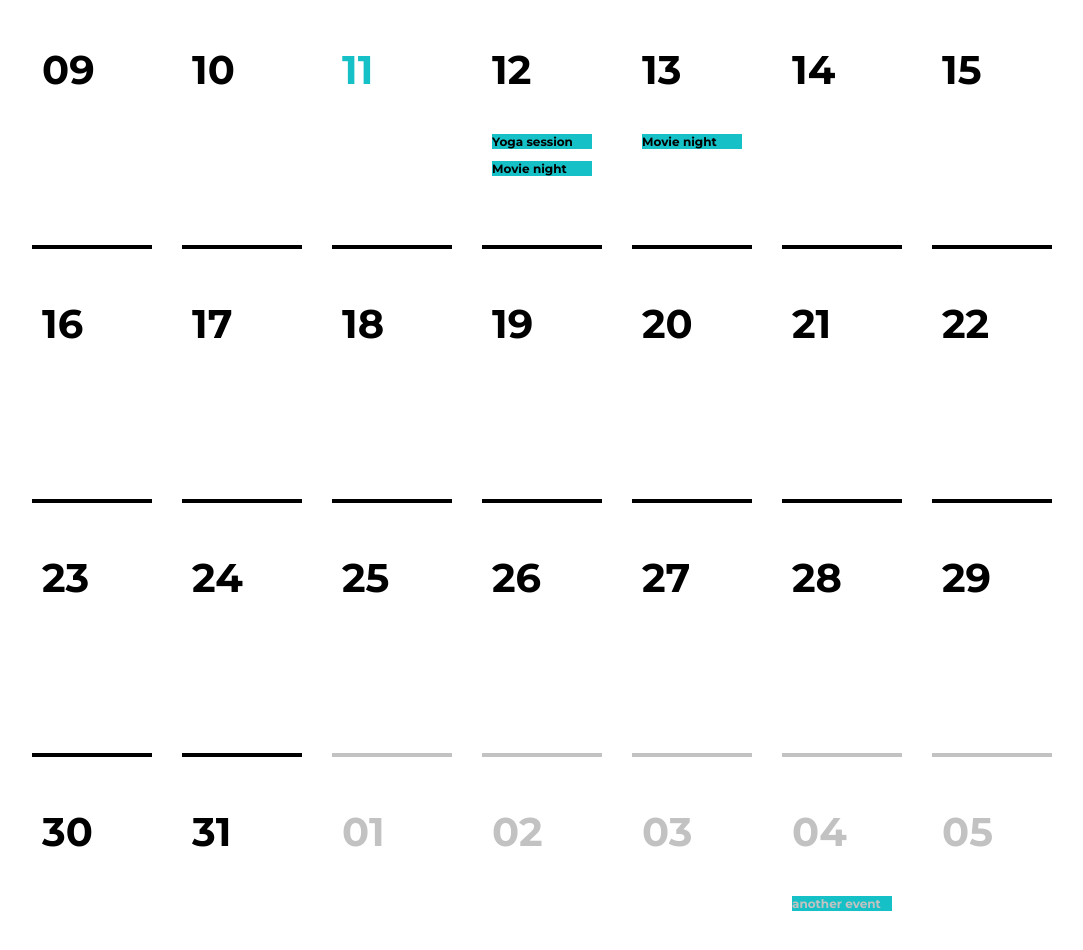
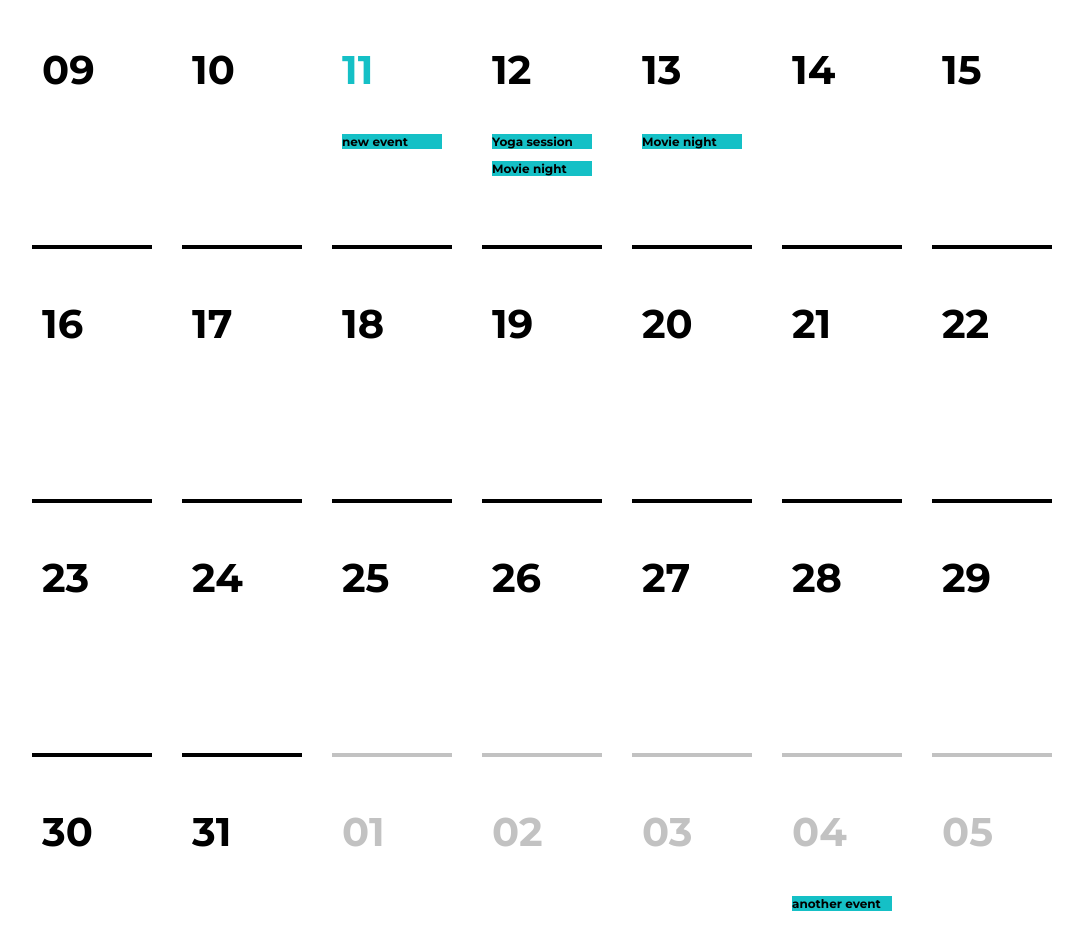
Before and after one commit to martynakr/events-calendar, a React (Vite) app: page / in a window 1280 px wide. Shown: the part 800-1750 px from the top of the page, without its empty margins (98-1181 px from the left). Built offline with nearby package versions, Linux system fonts and the light colour scheme; data requests are answered from the project's data file.

Commit message:
added event modal

```diff
--- a/db.json
+++ b/db.json
@@ -26,6 +26,17 @@
       "eventName": "another event",
       "labels": [],
       "id": 4
+    },
+    {
+      "startDate": "2023-07-11",
+      "startHour": "14:15",
+      "finishHour": "15:15",
+      "endDate": "2023-07-11",
+      "eventName": "new event",
+      "labels": [
+        "sport"
+      ],
+      "id": 5
     }
   ]
 }
--- a/src/App.tsx
+++ b/src/App.tsx
@@ -1,14 +1,17 @@
 import EventsContextProvider from "./context/EventsContext.tsx";
 import Calendar from "./containers/Calendar/Calendar.tsx";
 import ClickedDayProvider from "./context/ClickedDayProvider.tsx";
+import ClickedEventProvider from "./context/ClickedEventProvider.tsx";
 
 function App() {
     return (
-        <EventsContextProvider>
-            <ClickedDayProvider>
-                <Calendar />
-            </ClickedDayProvider>
-        </EventsContextProvider>
+        <ClickedEventProvider>
+            <EventsContextProvider>
+                <ClickedDayProvider>
+                    <Calendar />
+                </ClickedDayProvider>
+            </EventsContextProvider>
+        </ClickedEventProvider>
     );
 }
 
--- a/src/components/EventCard/EventCard.module.scss
+++ b/src/components/EventCard/EventCard.module.scss
@@ -3,6 +3,7 @@
 .EventCard {
     font-size: 12px;
     background-color: $aquablue;
+    color: black;
 
     &_MiddleDay {
         width: 150%;
--- a/src/components/EventCard/EventCard.tsx
+++ b/src/components/EventCard/EventCard.tsx
@@ -1,6 +1,10 @@
+import { useContext, useEffect } from "react";
 import styles from "./EventCard.module.scss";
+import { ClickedEventContext } from "../../context/ClickedEventProvider";
 
-const EventCard = ({ eventName, isNotFirstEventDay }: any) => {
+const EventCard = ({ event, isNotFirstEventDay }: any) => {
+    const { setShowEventModal, setClickedEvent, showEventModal } =
+        useContext(ClickedEventContext);
     // return !isNotFirstEventDay ? (
     //     <div className={styles.EventCard}>
     //         <div>
@@ -12,10 +16,20 @@ const EventCard = ({ eventName, isNotFirstEventDay }: any) => {
     //         <p></p>
     //     </div>
     // );
+
+    const handleClick = () => {
+        setShowEventModal(true);
+        setClickedEvent(event);
+        console.log("clicked");
+    };
+
+    useEffect(() => {
+        console.log("state updated");
+    }, [showEventModal]);
     return (
-        <div className={styles.EventCard}>
+        <div className={styles.EventCard} onClick={handleClick}>
             <div>
-                <p>{eventName}</p>
+                <p>{event.eventName}</p>
             </div>
         </div>
     );
--- a/src/components/Table/TableCell/TableCell.tsx
+++ b/src/components/Table/TableCell/TableCell.tsx
@@ -31,6 +31,7 @@ const TableCell = ({ dateInfo, currMonth, onClick }: ITableCellProps) => {
     }, [events, currMonth]);
 
     const today = new Date();
+
     let classes =
         currMonth === dateInfo.getMonth()
             ? `${styles.TableCell}`
@@ -42,8 +43,8 @@ const TableCell = ({ dateInfo, currMonth, onClick }: ITableCellProps) => {
     )
         classes += ` ${styles.TableCell_Today}`;
     return (
-        <td
-            className={classes}
+        <td className={classes}>
+            <div
                 onClick={() => {
                     onClick(dateInfo);
                     setClickedDay(dateInfo);
@@ -54,6 +55,7 @@ const TableCell = ({ dateInfo, currMonth, onClick }: ITableCellProps) => {
                         ? "0" + dateInfo.getDate()
                         : dateInfo.getDate()}
                 </p>
+            </div>
             {eventsForDay.length > 0 &&
                 eventsForDay.map((ev: any) => {
                     // const duartion =
@@ -64,7 +66,7 @@ const TableCell = ({ dateInfo, currMonth, onClick }: ITableCellProps) => {
                     // console.log(duartion, "duration", ev.name);
                     return (
                         <EventCard
-                            eventName={ev.eventName}
+                            event={ev}
                             key={ev.id}
                             isNotFirstEventDay={isNotFirstEventDay(
                                 dateInfo,
--- a/src/containers/Calendar/Calendar.tsx
+++ b/src/containers/Calendar/Calendar.tsx
@@ -23,6 +23,7 @@ import Modal from "../../components/Modal/Modal";
 import Select from "../../components/Form/Select/Select";
 import Input from "../../components/Form/Input/Input";
 import { ClickedDayContext } from "../../context/ClickedDayProvider";
+import { ClickedEventContext } from "../../context/ClickedEventProvider";
 
 export interface IEvent {
     startDate: string;
@@ -36,7 +37,6 @@ export interface IEvent {
 const Calendar = () => {
     const [today, setToday] = useState<Date>(new Date());
     const [showModal, setShowModal] = useState<boolean>(false);
-    // const { updatedEvents, setUpdatedEvents } = useContext(EventsContext);
     const { clickedDay } = useContext(ClickedDayContext);
     // one state for all 3?
     const [currentMonthDays, setCurrentMonthDays] = useState<Date[][] | null>(
@@ -44,6 +44,10 @@ const Calendar = () => {
     );
     const [displayedMonth, setDisplayedMonth] = useState<number>(0);
     const [displayedYear, setDisplayedYear] = useState<number>(0);
+    const { setEvents, updatedEvents, setUpdatedEvents } =
+        useContext(EventsContext);
+    const { setClickedEvent, clickedEvent, setShowEventModal, showEventModal } =
+        useContext(ClickedEventContext);
 
     const defaults = {
         startDate: convertToInputString(clickedDay),
@@ -64,8 +68,7 @@ const Calendar = () => {
         eventName: "",
         labels: [],
     };
-    const { setEvents, updatedEvents, setUpdatedEvents } =
-        useContext(EventsContext);
+
     const methods = useForm({
         defaultValues: defaults,
     });
@@ -147,6 +150,9 @@ const Calendar = () => {
     };
     return (
         <div className={styles.Calendar}>
+            <Modal show={showEventModal} setShow={setShowEventModal}>
+                {clickedEvent && <h3>{clickedEvent.eventName}</h3>}
+            </Modal>
             <Modal show={showModal} setShow={setShowModal}>
                 <h2>Create a new event</h2>
                 <FormProvider {...methods}>
--- /dev/null
+++ b/src/context/ClickedEventProvider.tsx
@@ -0,0 +1,40 @@
+import { ReactNode, createContext, useState } from "react";
+import { IEvent } from "../containers/Calendar/Calendar";
+
+interface ClickedEventContextProps {
+    readonly showEventModal: boolean;
+    readonly setShowEventModal: (val: boolean) => void;
+    readonly clickedEvent: IEvent | null;
+    readonly setClickedEvent: (data: IEvent) => void;
+}
+
+interface IContextProps {
+    children: ReactNode;
+}
+
+export const ClickedEventContext = createContext<ClickedEventContextProps>({
+    showEventModal: false,
+    setShowEventModal: () => null,
+    clickedEvent: null,
+    setClickedEvent: () => null,
+});
+const ClickedEventProvider = ({ children }: IContextProps) => {
+    const [showEventModal, setShowEventModal] = useState<boolean>(false);
+
+    const [clickedEvent, setClickedEvent] = useState<IEvent | null>(null);
+
+    return (
+        <ClickedEventContext.Provider
+            value={{
+                setClickedEvent,
+                clickedEvent,
+                setShowEventModal,
+                showEventModal,
+            }}
+        >
+            {children}
+        </ClickedEventContext.Provider>
+    );
+};
+
+export default ClickedEventProvider;
```
Lines whose indentation alone changed are shown as unchanged.
